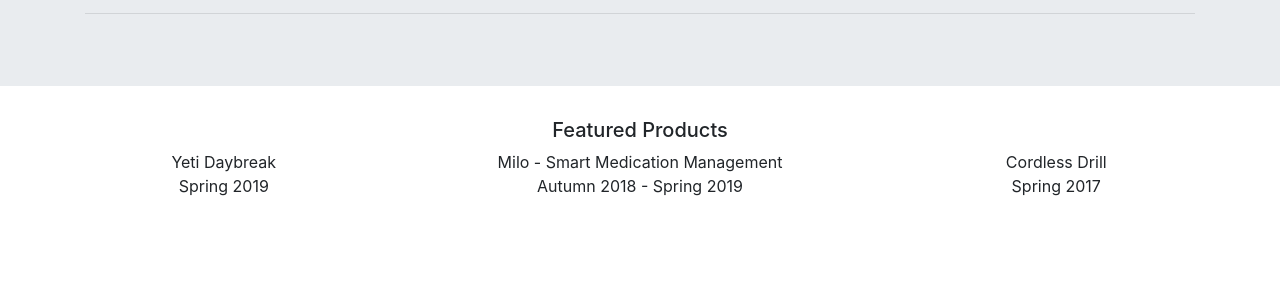
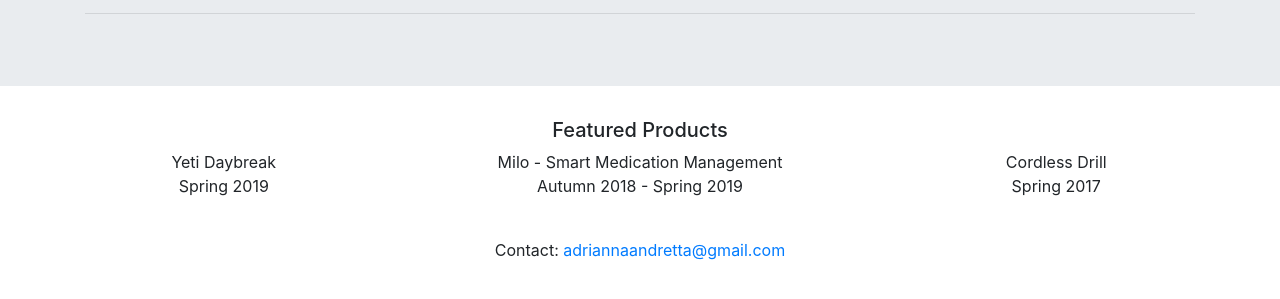
Before and after one commit to chenthehero/Andretta-Website, a plain HTML site: page index.html in a window 1280 px wide. Shown: the part 277-576 px from the top of the page. Drawn offline with nearby package versions, Linux system fonts and the light colour scheme.

Commit message:
added footer

```diff
--- a/index.html
+++ b/index.html
@@ -9,7 +9,7 @@
     <!-- Bootstrap CSS -->
     <link rel="stylesheet" href="https://stackpath.bootstrapcdn.com/bootstrap/4.3.1/css/bootstrap.min.css" integrity="sha384-ggOyR0iXCbMQv3Xipma34MD+dH/1fQ784/j6cY/iJTQUOhcWr7x9JvoRxT2MZw1T" crossorigin="anonymous">
   </head>
-  <body>
+<body>
 
     <!-- Nav Bar -->
     <nav class="navbar navbar-expand-md navbar-dark bg-dark">
@@ -76,10 +76,19 @@
           </div>
       </div>
 
+
+    <!-- Footer -->
+    <footer class="page-footer font-small blue pt-4">
+      <div class="footer-copyright text-center py-3">Contact:
+        <a href="https://mdbootstrap.com/education/bootstrap/"> adriannaandretta@gmail.com</a>
+      </div>
+    </footer>
+
     <!-- Optional JavaScript -->
     <!-- jQuery first, then Popper.js, then Bootstrap JS -->
     <script src="https://code.jquery.com/jquery-3.3.1.slim.min.js" integrity="sha384-q8i/X+965DzO0rT7abK41JStQIAqVgRVzpbzo5smXKp4YfRvH+8abtTE1Pi6jizo" crossorigin="anonymous"></script>
     <script src="https://cdnjs.cloudflare.com/ajax/libs/popper.js/1.14.7/umd/popper.min.js" integrity="sha384-UO2eT0CpHqdSJQ6hJty5KVphtPhzWj9WO1clHTMGa3JDZwrnQq4sF86dIHNDz0W1" crossorigin="anonymous"></script>
     <script src="https://stackpath.bootstrapcdn.com/bootstrap/4.3.1/js/bootstrap.min.js" integrity="sha384-JjSmVgyd0p3pXB1rRibZUAYoIIy6OrQ6VrjIEaFf/nJGzIxFDsf4x0xIM+B07jRM" crossorigin="anonymous"></script>
+
   </body>
 </html>
```
